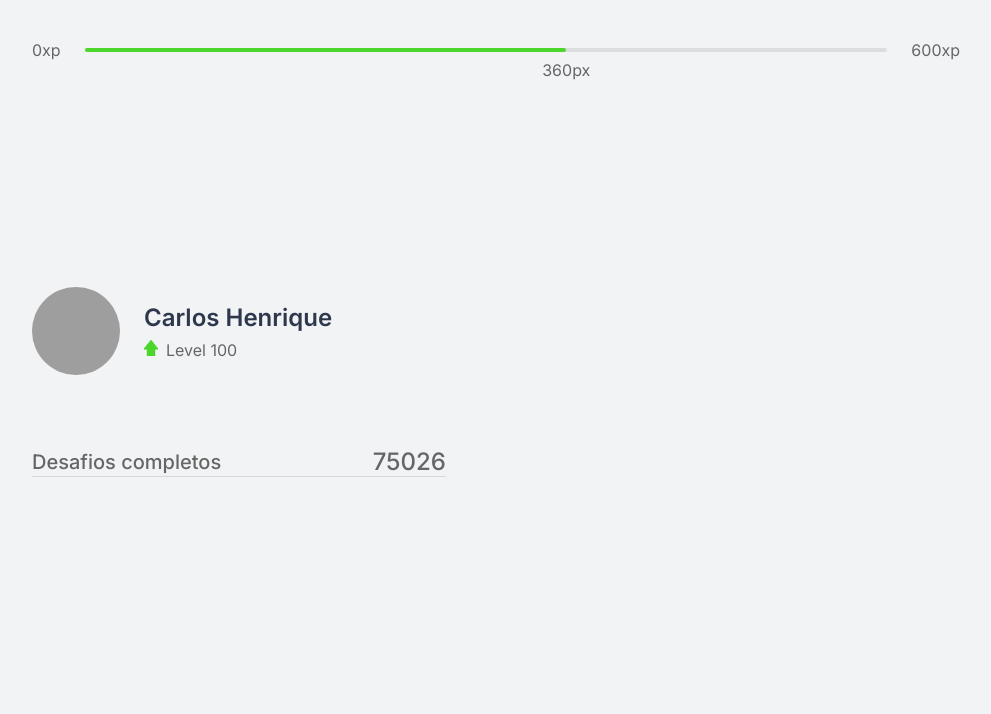
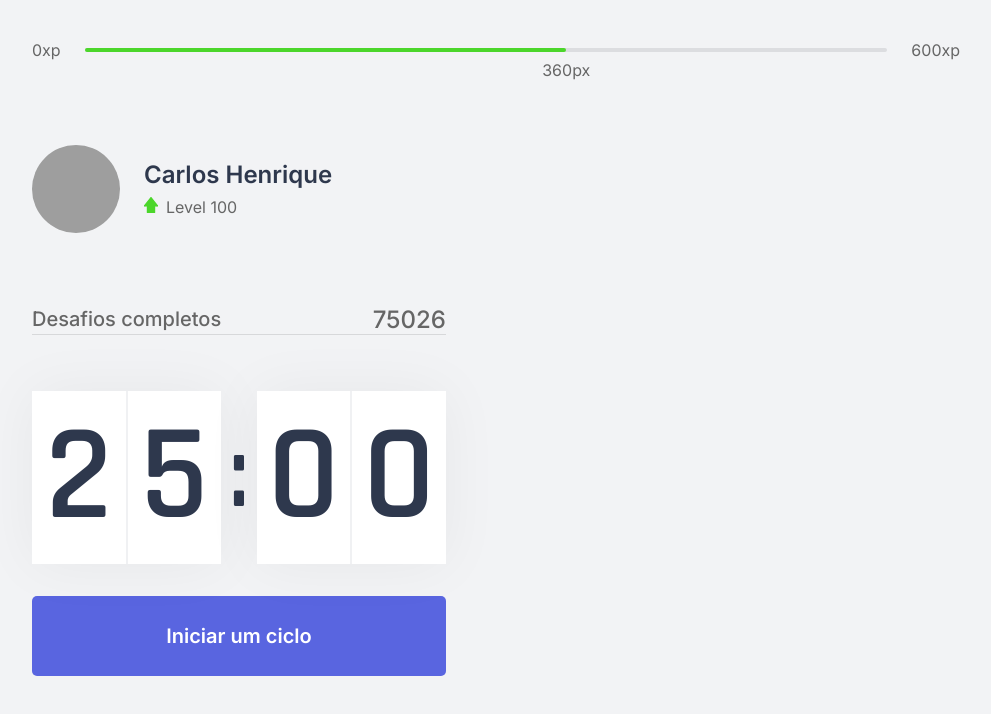
Before and after one commit to Carlos-hr/moveit-nlw-04, a Next.js app: page / in a window 1280 px wide. Shown: the top 714 px of the page, without its empty margins (144-1135 px from the left). Built offline with nearby package versions, Linux system fonts and the light colour scheme; grey boxes are pictures that could not be loaded.

Commit message:
feat(countdown): logica do countdown

```diff
--- /dev/null
+++ b/src/components/Countdown/Countdown.tsx
@@ -0,0 +1,50 @@
+import { useEffect, useState } from "react";
+import styles from "../../styles/components/Countdown.module.css";
+
+const Countdown = () => {
+  const [time, setTime] = useState(25 * 60);
+  const [active, setActive] = useState(false);
+
+  const minutes = Math.floor(time / 60);
+  const seconds = time % 60;
+
+  const [minuteLeft, minuteRight] = String(minutes).padStart(2, "0").split("");
+  const [secondLeft, secondRight] = String(seconds).padStart(2, "0").split("");
+
+  const startCountdown = () => {
+    setActive(!active);
+  };
+
+  useEffect(() => {
+    if (active && time > 0) {
+      setTimeout(() => {
+        setTime(time - 1);
+      }, 1000);
+    }
+  }, [active, time]);
+
+  return (
+    <div>
+      <div className={styles.countdownContainer}>
+        <div>
+          <span>{minuteLeft}</span>
+          <span>{minuteRight}</span>
+        </div>
+        <span>:</span>
+        <div>
+          <span>{secondLeft}</span>
+          <span>{secondRight}</span>
+        </div>
+      </div>
+      <button
+        type="button"
+        className={styles.countdownButton}
+        onClick={startCountdown}
+      >
+        Iniciar um ciclo
+      </button>
+    </div>
+  );
+};
+
+export default Countdown;
--- a/src/components/index.tsx
+++ b/src/components/index.tsx
@@ -1,3 +1,4 @@
 export { default as ExperienceBar } from "./ExperienceBar/ExperienceBar";
 export { default as Profile } from "./Profile/Profile";
 export { default as CompletedChallenges } from "./CompletedChallenges/CompletedChallenges";
+export { default as Countdown } from "./Countdown/Countdown";
--- a/src/pages/_document.tsx
+++ b/src/pages/_document.tsx
@@ -5,11 +5,13 @@
     return (
       <Html>
         <Head>
+          <link rel="shortcut icon" href="favicon.png" type="image/png" />
           <link rel="preconnect" href="https://fonts.googleapis.com" />
           <link
             href="https://fonts.googleapis.com/css2?family=Inter:wght@400;500;600&family=Lato:wght@300&family=Rajdhani:wght@600&display=swap"
             rel="stylesheet"
           />
+          <title>MoveIt</title>
         </Head>
         <body>
           <Main />
--- a/src/pages/index.tsx
+++ b/src/pages/index.tsx
@@ -1,4 +1,9 @@
-import { CompletedChallenges, ExperienceBar, Profile } from "../components";
+import {
+  CompletedChallenges,
+  Countdown,
+  ExperienceBar,
+  Profile,
+} from "../components";
 import styles from "../styles/pages/Home.module.css";
 
 const Home = () => {
@@ -10,10 +15,10 @@
         <div>
           <Profile />
           <CompletedChallenges />
+          <Countdown />
         </div>
 
-        <div>
-        </div>
+        <div></div>
       </section>
     </div>
   );
--- /dev/null
+++ b/src/styles/components/Countdown.module.css
@@ -0,0 +1,56 @@
+.countdownContainer {
+  display: flex;
+  align-items: center;
+  font-family: Rajdhani;
+  font-weight: 600;
+  color: var(--title);
+}
+
+.countdownContainer > div {
+  flex: 1;
+  display: flex;
+  align-items: center;
+  justify-content: space-evenly;
+  background: var(--white);
+  box-shadow: 0 0 60px rgba(0, 0, 0, 0.05);
+  font-size: 8.5rem;
+  text-align: center;
+}
+
+.countdownContainer > div span {
+  flex: 1;
+}
+
+.countdownContainer > div span:first-child {
+  flex: 1;
+  border-right: 1px solid #f0f1f3;
+}
+
+.countdownContainer > div span:last-child {
+  border-left: 1px solid #f0f1f3;
+}
+
+.countdownContainer > span {
+  font-size: 6.25rem;
+  margin: 0 0.5rem;
+}
+
+.countdownButton {
+  width: 100%;
+  height: 5rem;
+  margin-top: 2rem;
+  display: flex;
+  align-items: center;
+  justify-content: center;
+  border: 0;
+  border-radius: 5px;
+  background: var(--blue);
+  color: var(--white);
+  font-size: 1.25rem;
+  font-weight: 600;
+  transition: background-color 0.2s;
+}
+
+.countdownButton:hover {
+  background: var(--blue-dark);
+}
```
